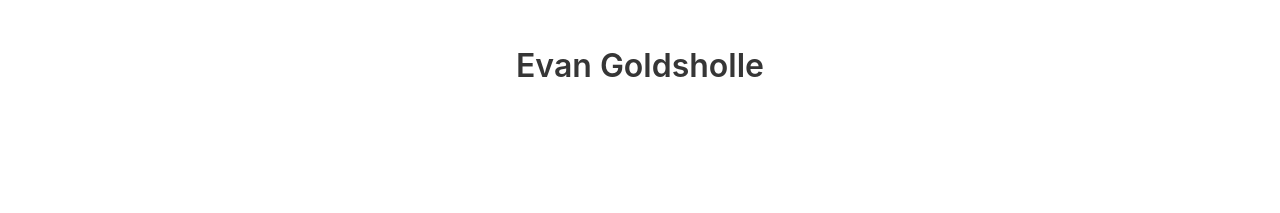
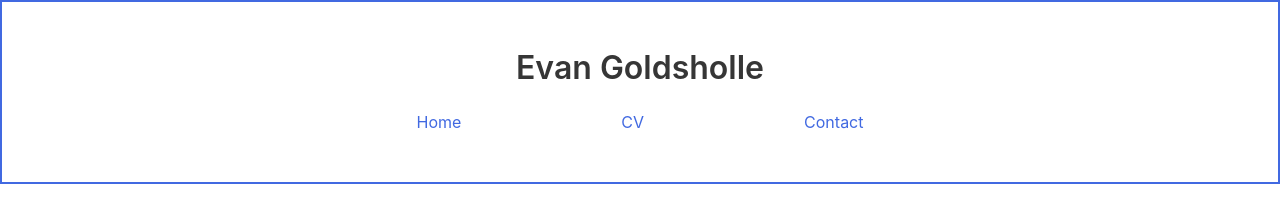
Before and after one commit to hink123/evan_portfolio, a plain HTML site: page index.html in a window 1280 px wide. Shown: the top 213 px of the page. Drawn offline with nearby package versions, Linux system fonts and the light colour scheme.

Commit message:
border hero

```diff
--- a/cs/style.css
+++ b/cs/style.css
@@ -1,6 +1,10 @@
 footer.footer {
     background-color: royalblue;
     padding-bottom: 3rem;
+}
+
+section.top-hero {
+    border: 2px solid royalblue;
 }
 
 div.center {
@@ -13,7 +17,7 @@ div.center {
 a.nav-item {
     margin-left: 5rem;
     margin-right: 5rem;
-    color: white;
+    color: royalblue;
 }
 
 a.nav-item:hover {
--- a/index.html
+++ b/index.html
@@ -9,7 +9,7 @@
         <title>Evan Goldsholle</title>
     </head>
     <body>
-        <section class='hero' id='home'>
+        <section class='hero top-hero' id='home'>
             <div class='hero-body'>
                 <div class='container has-text-centered'>
                     <div class='nav-align'>
```
